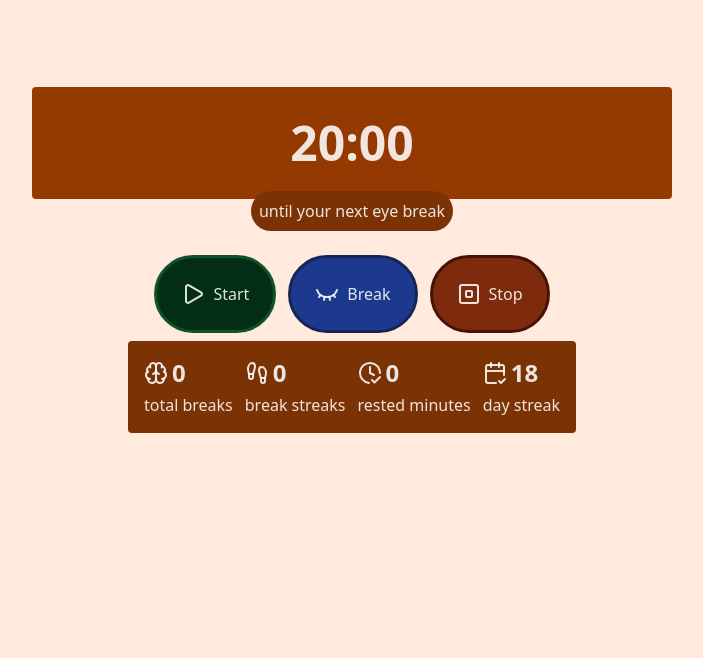
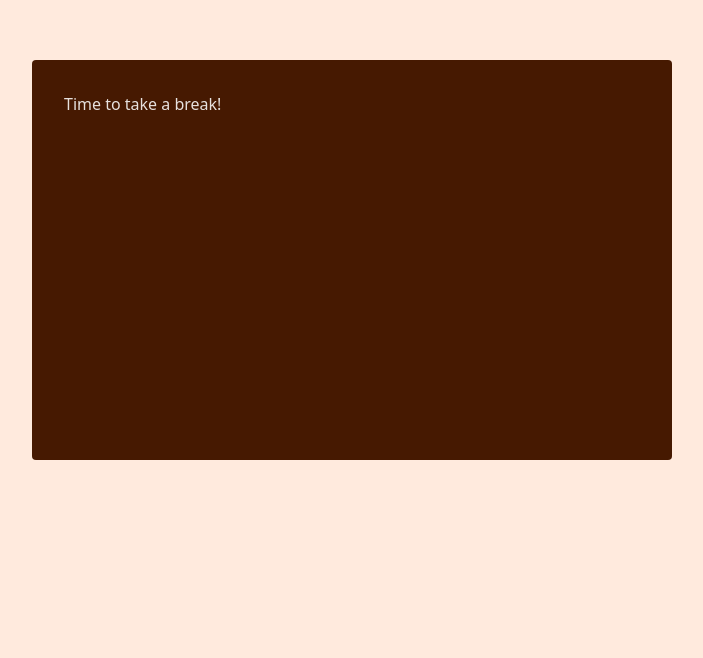
Before and after one commit to normalperson543/twentytwentytwenty, a React (Vite) app: page / in a window 1280 px wide. Shown: the part 140-798 px from the top of the page, without its empty margins (288-991 px from the left). Built offline with nearby package versions, Linux system fonts and the light colour scheme.

Commit message:
modal for breaks overlay

```diff
--- a/src/App.tsx
+++ b/src/App.tsx
@@ -33,6 +33,7 @@ function App() {
   const [timeRemaining, setTimeRemaining] = useState(1200000);
   const [breakStarted, setBreakStarted] = useState(false);
   const [isPaused, setIsPaused] = useState(false);
+  const pauseCheckpoint = useRef<number>(0);
 
   const intervalId = useRef(0);
 
@@ -101,12 +102,19 @@ function App() {
   }
 
   function resumeTimerButtonClicked() {
-    setIsPaused(false)
-    resumeTimer()
+    setIsPaused(false);
+    timeStart.current = Date.now() - pauseCheckpoint.current;
+    if (breakStarted) {
+      resumeBreak();
+    } else {
+      resumeTimer();
+    }
   }
   function pauseTimerButtonClicked() {
-    setIsPaused(true)
-    stopTimers()
+    console.log("Trying to stop timers...");
+    pauseCheckpoint.current = Date.now() - timeStart.current;
+    setIsPaused(true);
+    stopTimers();
   }
   return (
     <div className="w-full h-full">
@@ -150,13 +158,18 @@ function App() {
         <div className="flex flex-row gap-3">
           {started ? (
             isPaused ? (
-              <button onClick={resumeTimerButtonClicked} className="bg-green-950 rounded-full p-6 flex flex-row gap-2 border-green-900 border-3 border-solid hover:bg-green-900">
+              <button
+                onClick={resumeTimerButtonClicked}
+                className="bg-green-950 rounded-full p-6 flex flex-row gap-2 border-green-900 border-3 border-solid hover:bg-green-900"
+              >
                 <PlayIcon width={24} height={24} />
                 <p>Continue</p>
               </button>
             ) : (
-
-              <button onClick={pauseTimerButtonClicked} className="bg-green-950 rounded-full p-6 flex flex-row gap-2 border-green-900 border-3 border-solid hover:bg-green-900">
+              <button
+                onClick={pauseTimerButtonClicked}
+                className="bg-green-950 rounded-full p-6 flex flex-row gap-2 border-green-900 border-3 border-solid hover:bg-green-900"
+              >
                 <PauseIcon width={24} height={24} />
                 <p>Pause</p>
               </button>
@@ -228,7 +241,9 @@ function App() {
           </div>
         </div>
       </div>
-      <div className="bg-amber-950 p-8 w-1/2 h-1/2 rounded-sm absolute "></div>
+      <div className="bg-amber-950 p-8 w-1/2 h-1/2 rounded-sm absolute top-1/2 left-1/2 -translate-1/2">
+          <h2>Time to take a break!</h2>
+      </div>
     </div>
   );
 }
```
